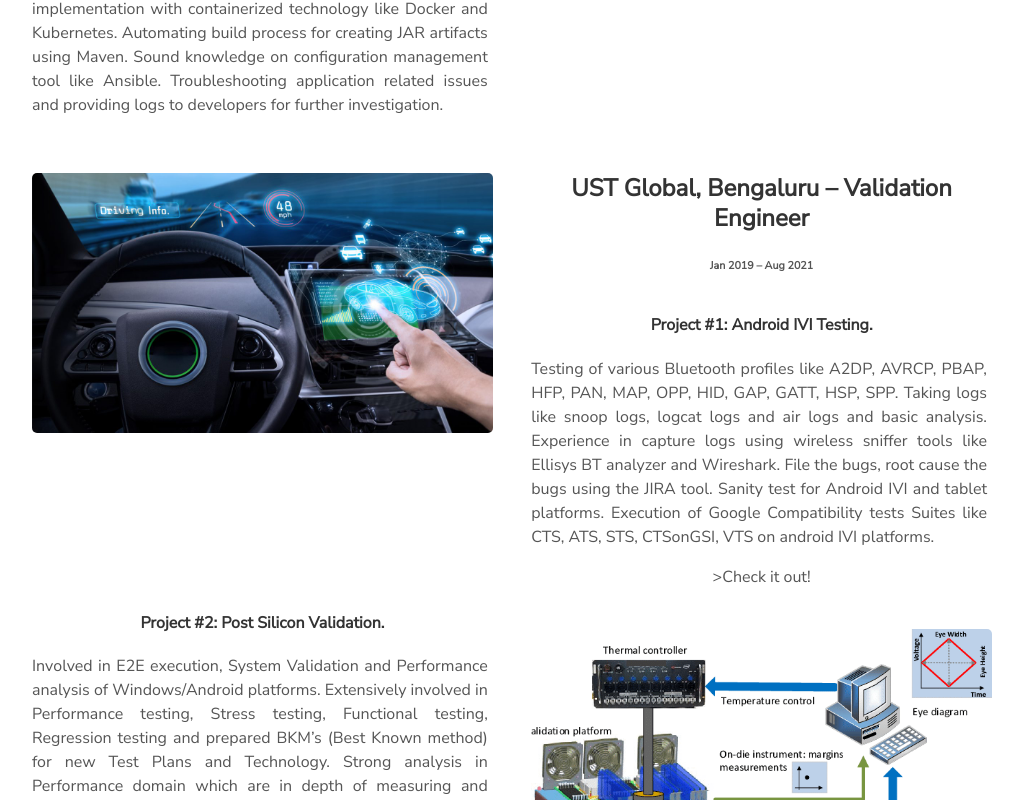
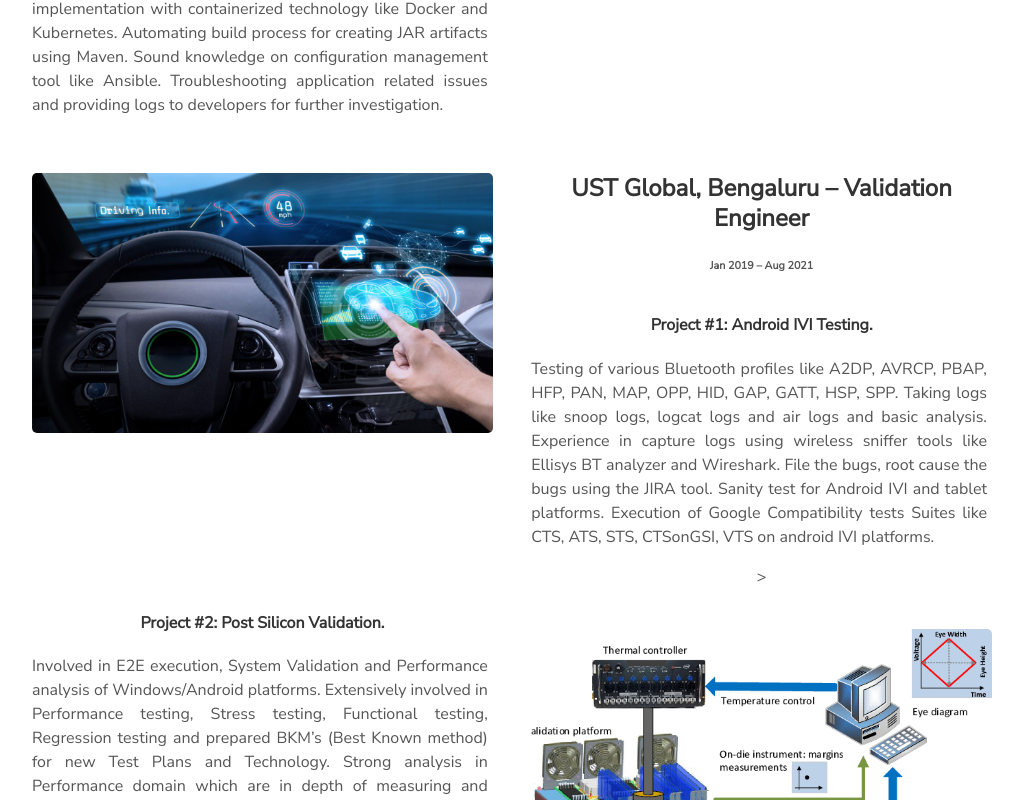
Before and after one commit to itzmuragayya/itzmuragayya.github.io, a plain HTML site: page index.html in a window 1280 px wide. Shown: the part 2480-3280 px from the top of the page, without its empty margins (128-1151 px from the left). Drawn offline with nearby package versions, Linux system fonts and the light colour scheme.

Commit message:
Update index.html
d

```diff
--- a/index.html
+++ b/index.html
@@ -211,8 +211,8 @@
             Sanity test for Android IVI and tablet platforms.
             Execution of Google Compatibility tests Suites like CTS, ATS, STS, CTSonGSI, VTS on android IVI platforms.
           </p>
-          <!-- <a class="project-link" target="_blank" href="https://github.com/AVS1508/Summer-2020-Project" -->
-            >Check it out!</a
+          <!-- <a class="project-link" target="_blank" href="https://github.com/AVS1508/Summer-2020-Project"
+            >Check it out!</a -->
           >
         </div>
       </div>
@@ -242,8 +242,8 @@
             Involved in Automation testing using TWS server for long run KPIs.
             Involved in Isolation of debug failures, worked with debug team/Ingredient teams to get issues fixed.
           </p>
-          <!-- <a class="project-link" target="_blank" href="https://www.adityavsingh.com/covid19-tracker-app"> -->
-            Check it out!
+          <!-- <a class="project-link" target="_blank" href="https://www.adityavsingh.com/covid19-tracker-app">
+            Check it out! -->
           </a>
         </div>
       </div>
@@ -276,8 +276,8 @@
             Tracking the overall validation status of different SUT and sharing data with QA Manager. Reporting and updating the bugs by using bug tracking tool (HSD).
             Prepared the daily reports for open HSD's and weekly reports for domain-based HSD’s.
           </p>
-          <!-- <a class="project-link" target="_blank" href="https://github.com/AVS1508/Valuto-Account-Management-System"> -->
-            Check it out!
+          <!-- <a class="project-link" target="_blank" href="https://github.com/AVS1508/Valuto-Account-Management-System">
+            Check it out! -->
           </a>
         </div>
       </div>
```
